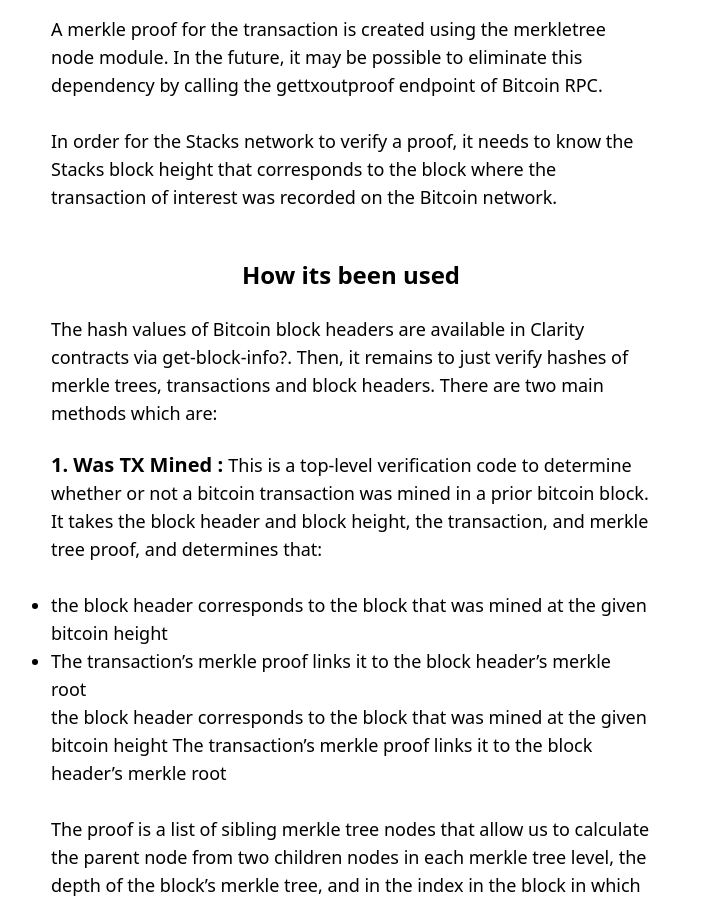
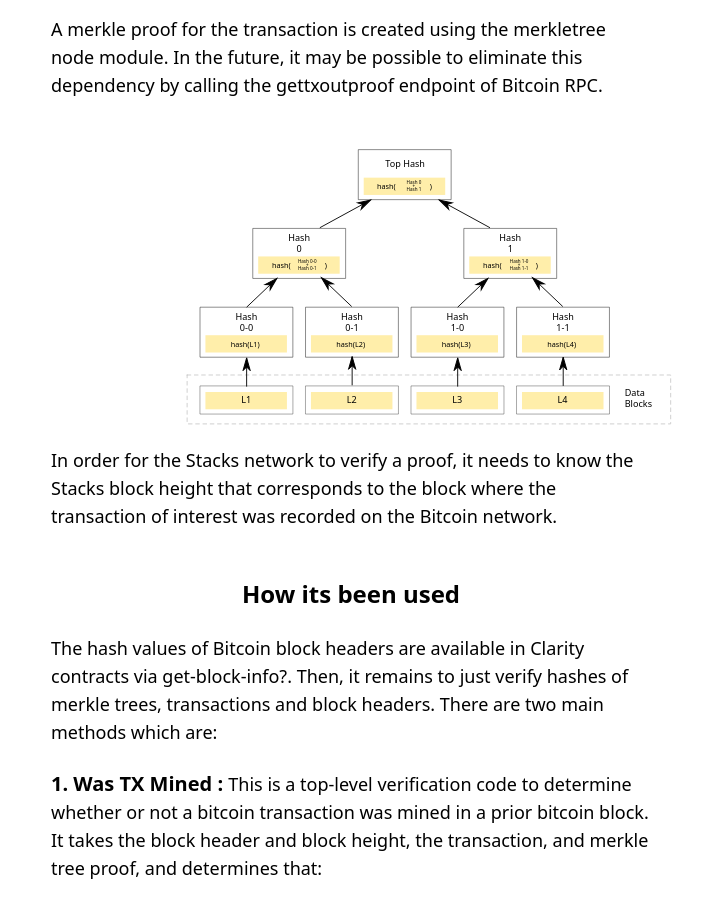
Before and after one commit to monsieur-ebi/instantpay, a Next.js app: page / in a window 1280 px wide. Shown: the part 3440-4344 px from the top of the page, without its empty margins (289-991 px from the left). Built offline with nearby package versions, Linux system fonts and the light colour scheme.

Commit message:
update commit

```diff
--- a/pages/index.tsx
+++ b/pages/index.tsx
@@ -82,6 +82,7 @@
               <div className="text-lg">
                 Bitcoin transaction data is pulled from a post-segwit Bitcoin node using the RPC endpoint. The node must be an archive node. Initially, it assumes that it is using a GetBlock node, since they offer a free tier node that meets all of the requirements.<br/><br/>
                 A merkle proof for the transaction is created using the merkletree node module. In the future, it may be possible to eliminate this dependency by calling the gettxoutproof endpoint of Bitcoin RPC.<br/><br/>
+                <Image src="/images/Hash_Tree.svg" className="md:ml-32" height={400} width={500} alt={"Stacks"}/>
                 In order for the Stacks network to verify a proof, it needs to know the Stacks block height that corresponds to the block where the transaction of interest was recorded on the Bitcoin network.
               </div>
             </div>
```
